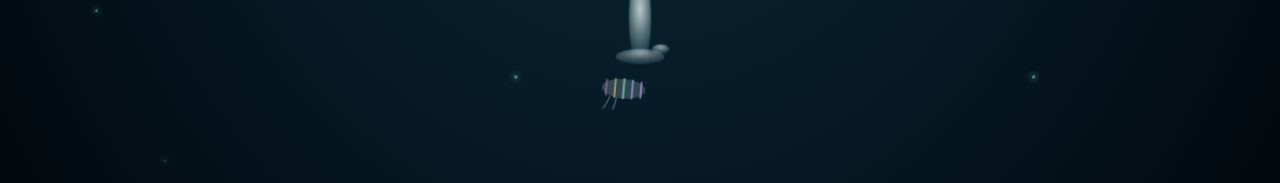
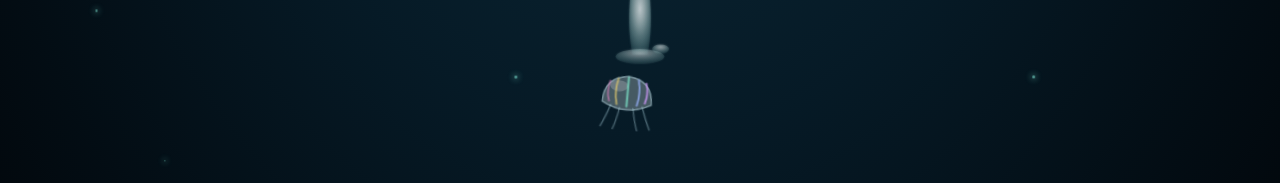
Before and after one commit to comp4020-agentic-coding-studio/comp4020-ass1-cxin16215-netizen, a website built with Vite: page index.html in a window 1280 px wide. Shown: the part 509-692 px from the top of the page. Built offline with nearby package versions, Linux system fonts and the light colour scheme.

Commit message:
Fix: redesign comb jelly as a readable bell silhouette
The first pass was a flat oval with straight lines through it -- didn't
read as any creature at a glance. Redraw it as an actual rounded jelly
bell (outlined, with a soft highlight for translucency) with the rainbow
comb rows curving along the dome's surface instead of cutting straight
through, plus four trailing tentacles below the rim, so the silhouette
reads as "small jelly-like thing" before the shimmer is even noticed.

```diff
--- a/index.html
+++ b/index.html
@@ -100,15 +100,25 @@
            translucent but their beating cilia "comb rows" split light into a
            travelling rainbow; the shimmer here is that effect, staggered per
            row so the colour appears to ripple down the body as it sways past. -->
-      <svg class="critter comb-jelly" viewBox="-6 -10 62 40" focusable="false">
-        <ellipse cx="26" cy="10" rx="20" ry="9" fill="#eafcff" opacity="0.22" />
-        <line class="comb-row" x1="10" y1="3" x2="10" y2="17" stroke="#ff8fd6" stroke-width="1.4" stroke-linecap="round" />
-        <line class="comb-row comb-row-2" x1="18" y1="1.5" x2="18" y2="18.5" stroke="#ffe27a" stroke-width="1.4" stroke-linecap="round" />
-        <line class="comb-row comb-row-3" x1="26" y1="1" x2="26" y2="19" stroke="#8fffe0" stroke-width="1.4" stroke-linecap="round" />
-        <line class="comb-row comb-row-4" x1="34" y1="1.5" x2="34" y2="18.5" stroke="#9fb8ff" stroke-width="1.4" stroke-linecap="round" />
-        <line class="comb-row comb-row-5" x1="42" y1="3" x2="42" y2="17" stroke="#d6a0ff" stroke-width="1.4" stroke-linecap="round" />
-        <path d="M14 18 Q 10 28 6 34" stroke="#c9f3ff" stroke-width="1" fill="none" opacity="0.5" stroke-linecap="round" />
-        <path d="M20 19 Q 18 30 15 37" stroke="#c9f3ff" stroke-width="1" fill="none" opacity="0.5" stroke-linecap="round" />
+      <svg class="critter comb-jelly" viewBox="-6 -6 60 56" focusable="false">
+        <path
+          d="M6 26 Q6 4 28 2 Q50 4 50 26 Q28 38 6 26 Z"
+          fill="#eafcff"
+          fill-opacity="0.32"
+          stroke="#d6f6ff"
+          stroke-opacity="0.55"
+          stroke-width="1.2"
+        />
+        <ellipse cx="20" cy="11" rx="8" ry="5" fill="#ffffff" opacity="0.25" />
+        <path class="comb-row" d="M12 7 Q9 16 12 25" stroke="#ff8fd6" stroke-width="1.6" fill="none" stroke-linecap="round" />
+        <path class="comb-row comb-row-2" d="M19 4.5 Q16 16 19 27.5" stroke="#ffe27a" stroke-width="1.6" fill="none" stroke-linecap="round" />
+        <path class="comb-row comb-row-3" d="M28 3 Q28 16 28 29" stroke="#8fffe0" stroke-width="1.6" fill="none" stroke-linecap="round" />
+        <path class="comb-row comb-row-4" d="M37 4.5 Q40 16 37 27.5" stroke="#9fb8ff" stroke-width="1.6" fill="none" stroke-linecap="round" />
+        <path class="comb-row comb-row-5" d="M44 7 Q47 16 44 25" stroke="#d6a0ff" stroke-width="1.6" fill="none" stroke-linecap="round" />
+        <path d="M14 28 Q10 40 6 48" stroke="#c9f3ff" stroke-width="1" fill="none" opacity="0.5" stroke-linecap="round" />
+        <path d="M22 30 Q20 42 17 50" stroke="#c9f3ff" stroke-width="1" fill="none" opacity="0.5" stroke-linecap="round" />
+        <path d="M34 30 Q36 42 39 50" stroke="#c9f3ff" stroke-width="1" fill="none" opacity="0.5" stroke-linecap="round" />
+        <path d="M42 28 Q46 40 50 48" stroke="#c9f3ff" stroke-width="1" fill="none" opacity="0.5" stroke-linecap="round" />
       </svg>
 
       <!-- easter egg: mostly idle offscreen, then a rare fast dash across the
```
